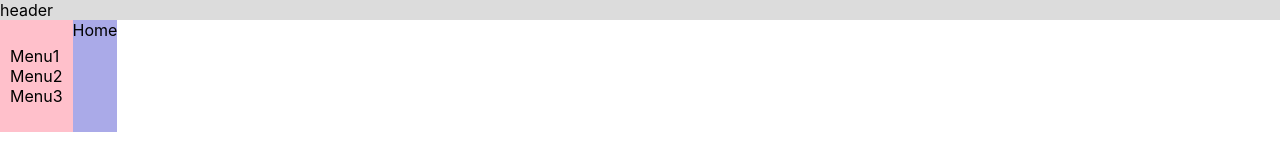
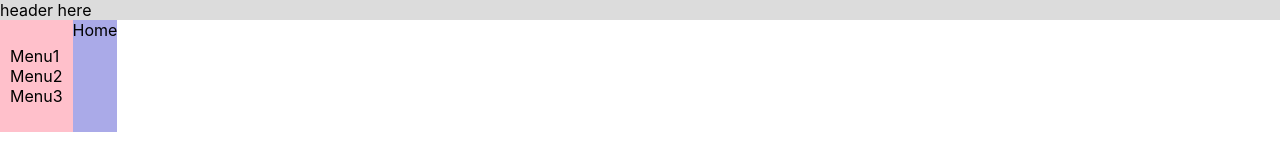
Before and after one commit to naranll/React-Dashboard, a React (Create React App) app: page / in a window 1280 px wide. Shown: the top 160 px of the page. Built offline with nearby package versions, Linux system fonts and the light colour scheme.

Commit message:
new branch created

```diff
--- a/src/components/Header.jsx
+++ b/src/components/Header.jsx
@@ -2,6 +2,6 @@ import "../styles/header.css";
 
 export default function Header() {
     return <div className="header">
-        header
+        header here
     </div>
 }
```
